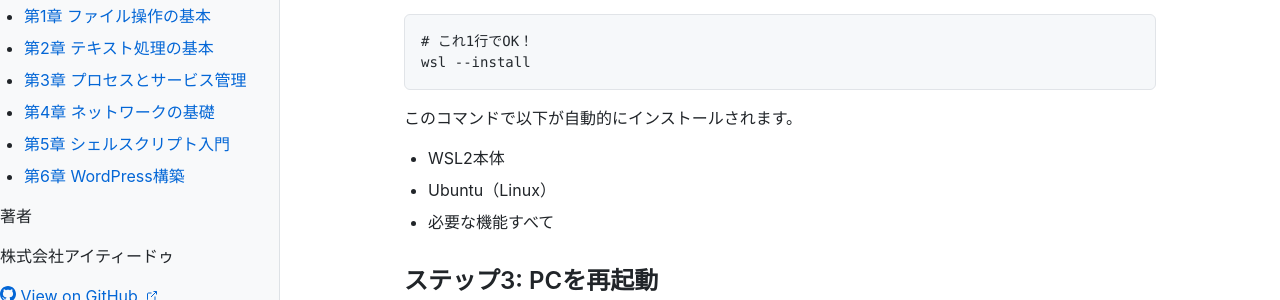
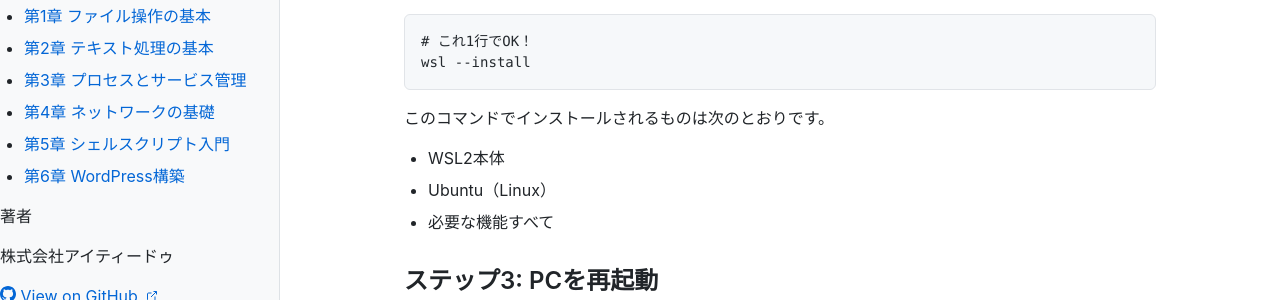
Before and after one commit to itdojp/wsl2-linux-essentials-book, a Jekyll site: the page built from docs/chapter0/index.md, in a window 1280 px wide and 900 px high, scrolled down 992 px. Shown: the part 152-452 px from the top of the window. Built offline with Jekyll 4.4.1, drawn with Linux system fonts in a browser that asks for light colours.

Commit message:
fix: align list intro phrasing

````diff
--- a/docs/chapter0/index.md
+++ b/docs/chapter0/index.md
@@ -43,7 +43,7 @@ winver
 wsl --install
 ```
 
-このコマンドで以下が自動的にインストールされます。
+このコマンドでインストールされるものは次のとおりです。
 - WSL2本体
 - Ubuntu（Linux）
 - 必要な機能すべて
````
